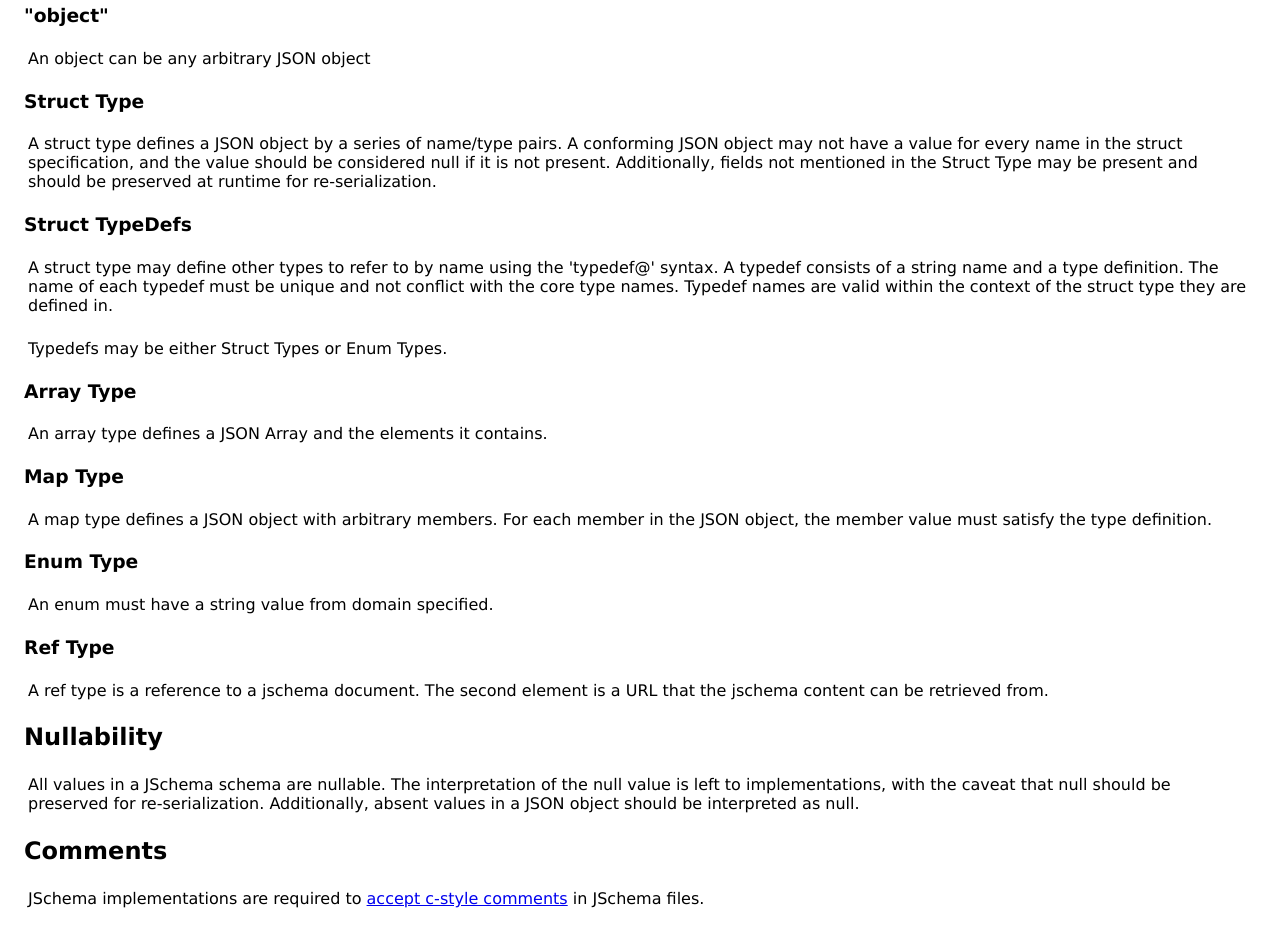
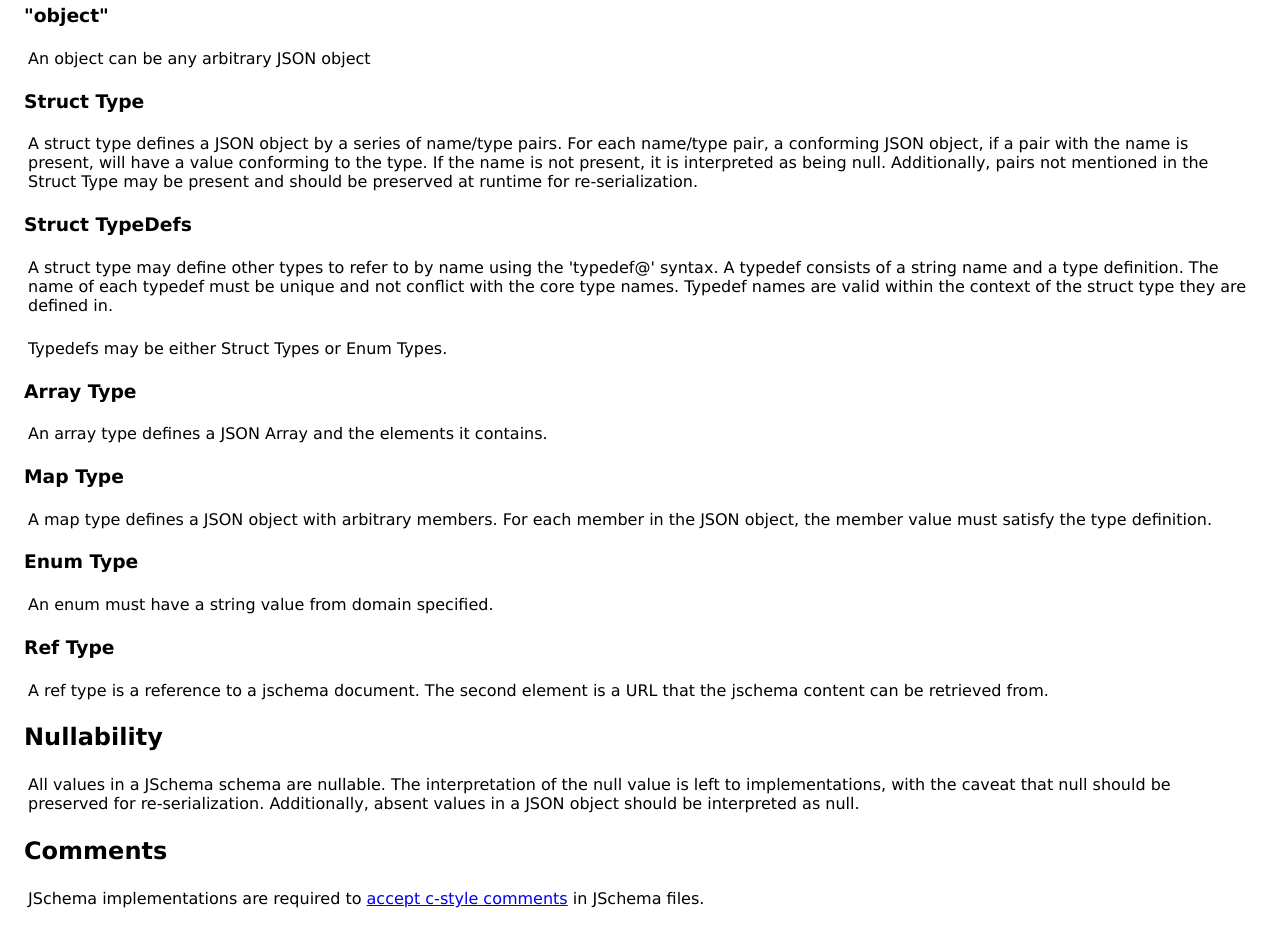
Before and after one commit to bigskysoftware/jschema, a plain HTML site: page index.html in a window 1280 px wide. Shown: the part 2800-3727 px from the top of the page. Drawn offline with Linux system fonts and the light colour scheme.

Commit message:
Clarify (maybe) struct types.
I hate specifications

```diff
--- a/index.html
+++ b/index.html
@@ -156,7 +156,7 @@
 
   <a name="struct_type"><h3>Struct Type</h3></a>
   <p>
-    A struct type defines a JSON object by a series of name/type pairs. A conforming JSON object may not have a value for every name in the struct specification, and the value should be considered null if it is not present.  Additionally, fields not mentioned in the Struct Type may be present and should be preserved at runtime for re-serialization.
+    A struct type defines a JSON object by a series of name/type pairs. For each name/type pair, a conforming JSON object, if a pair with the name is present, will have a value conforming to the type.  If the name is not present, it is interpreted as being null.  Additionally, pairs not mentioned in the Struct Type may be present and should be preserved at runtime for re-serialization.
   </p>
 
   <a name="type_defs"><h3>Struct TypeDefs</h3></a>
```
